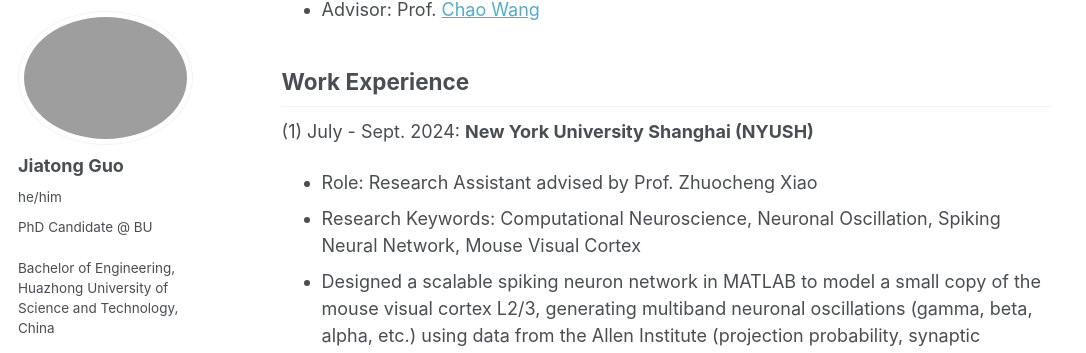
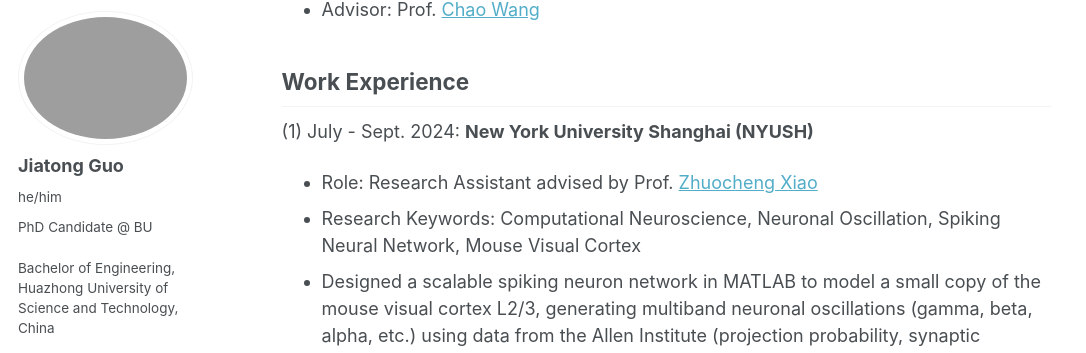
Before and after one commit to guojiatong/guojiatong.github.io, a Jekyll site: the page built from _pages/about.md, in a window 1280 px wide and 900 px high, scrolled down 1249 px. Shown: the part 88-441 px from the top of the window, without its empty margins (0-1086 px from the left). Built offline with Jekyll 4.4.1, drawn with Linux system fonts in a browser that asks for light colours; some web fonts are replaced; a script that is not in the unit is left out; part of the change alters nothing that is shown.

```diff
--- a/_pages/about.md
+++ b/_pages/about.md
@@ -46,7 +46,7 @@ Education Experience
 Work Experience
 ------
 (1) July - Sept. 2024: **New York University Shanghai (NYUSH)**
-- Role: Research Assistant advised by Prof. Zhuocheng Xiao
+- Role: Research Assistant advised by Prof. [Zhuocheng Xiao](https://shanghai.nyu.edu/academics/faculty/directory/zhuo-cheng-xiao)
 - Research Keywords: Computational Neuroscience, Neuronal Oscillation, Spiking Neural Network, Mouse Visual Cortex
 - Designed a scalable spiking neuron network in MATLAB to model a small copy of the mouse visual cortex L2/3, generating multiband neuronal oscillations (gamma, beta, alpha, etc.) using data from the Allen Institute (projection probability, synaptic strength, etc.)
 - Conducted extensive simulations to explore the systematic relationship between biological parameters and the various types of neuronal oscillations observed in the network
```
